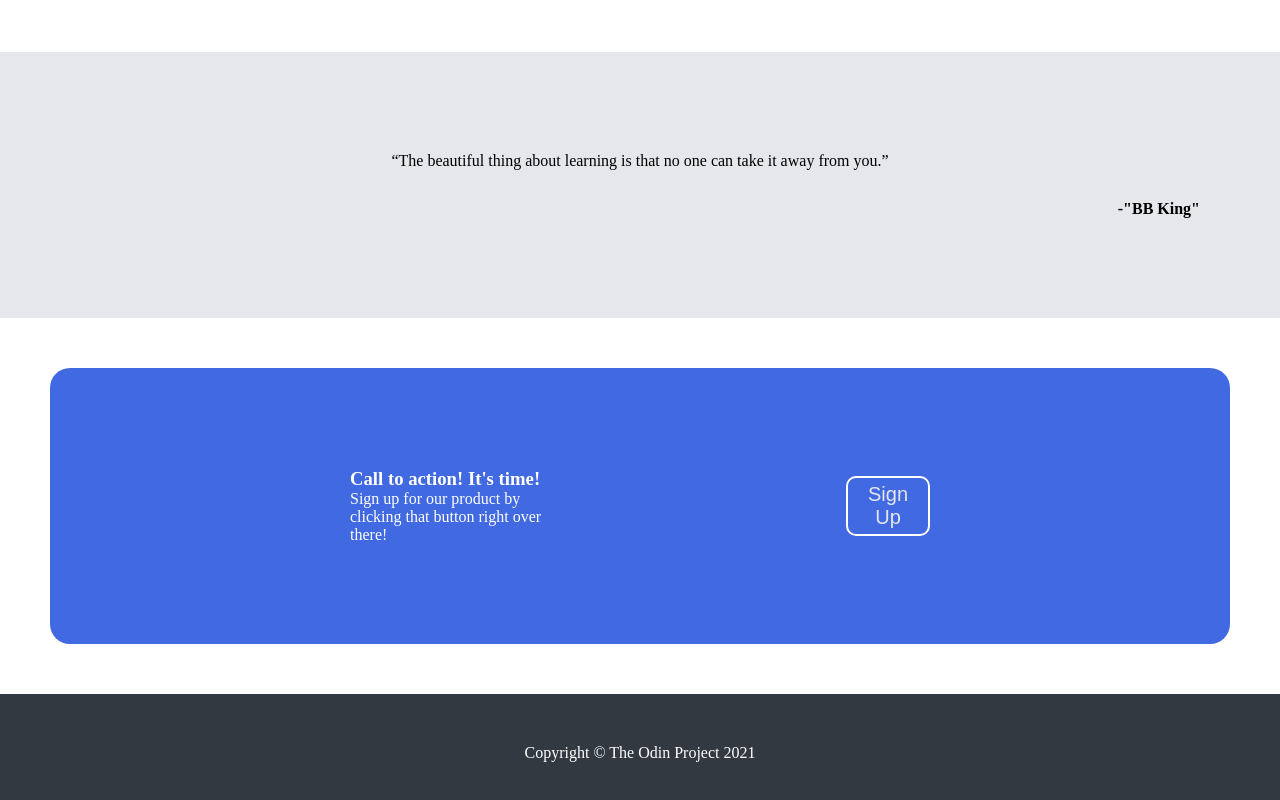
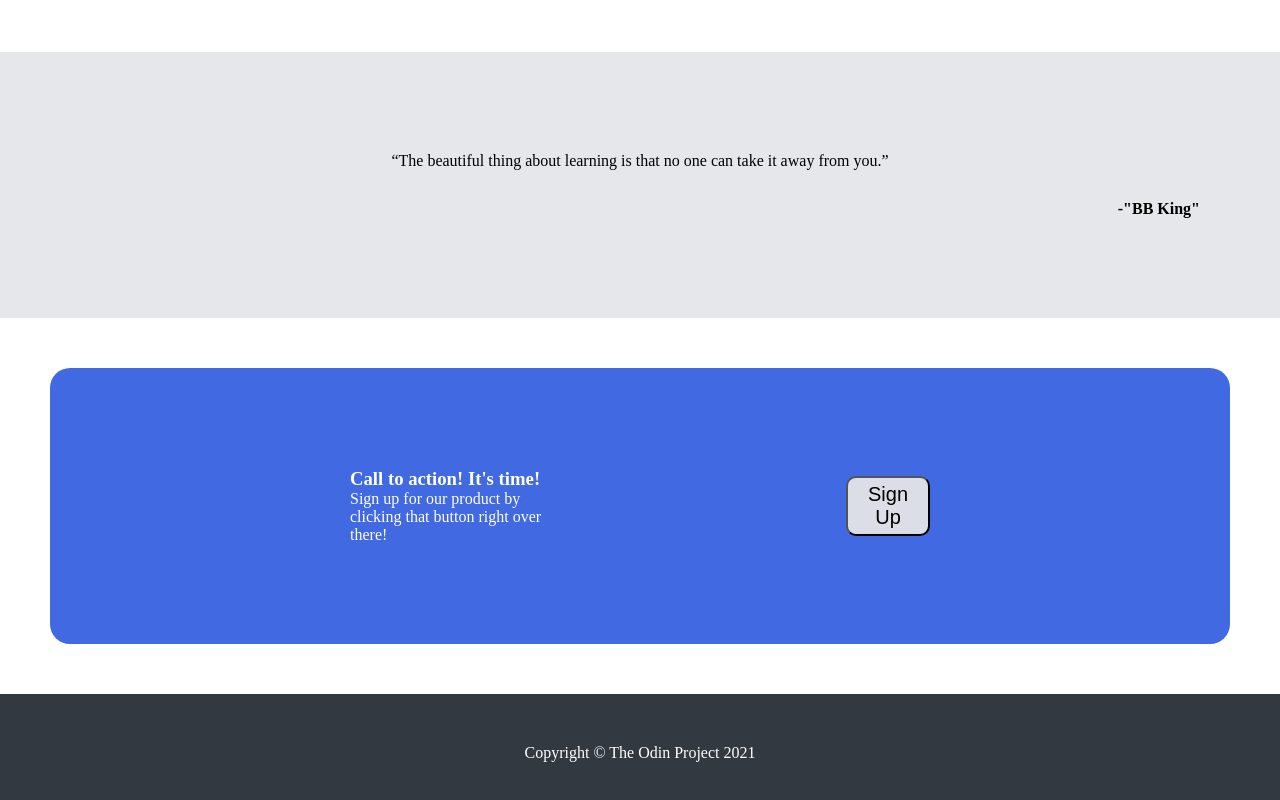
Before and after one commit to JDLaderas/odin_landing_page, a plain HTML site: page index.html in a window 1280 px wide. Shown: the part 1023-1823 px from the top of the page. Drawn offline with Linux system fonts and the light colour scheme.

Commit message:
changing the color in button

```diff
--- a/css/style.css
+++ b/css/style.css
@@ -207,5 +207,9 @@ h2 {
 }
 
 .section4_box > button {
-	border: 2px solid white;
+	background: rgb(219, 222, 231);
+	border-radius: 10px;
+	color: #000000;
+	padding: 5px 20px;
+	font-size: 20px;
 }
```
